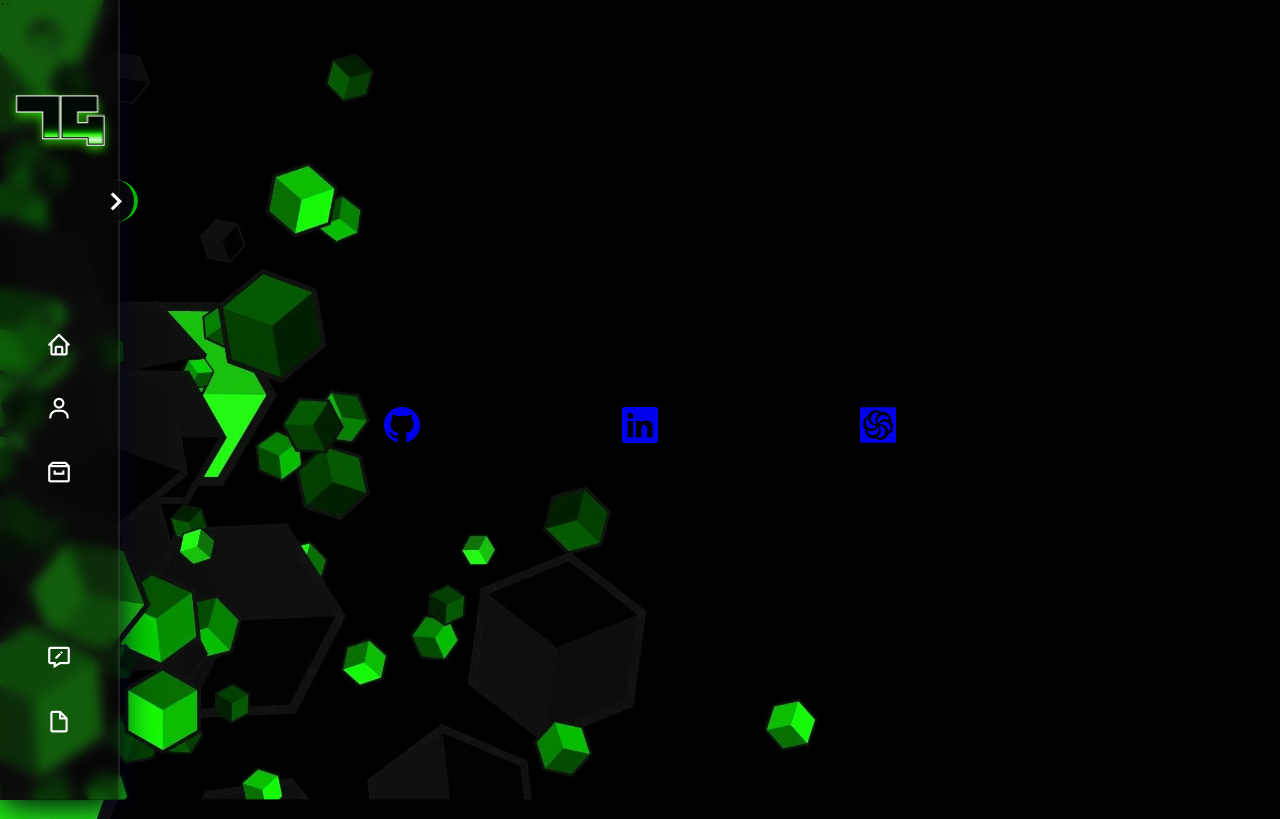
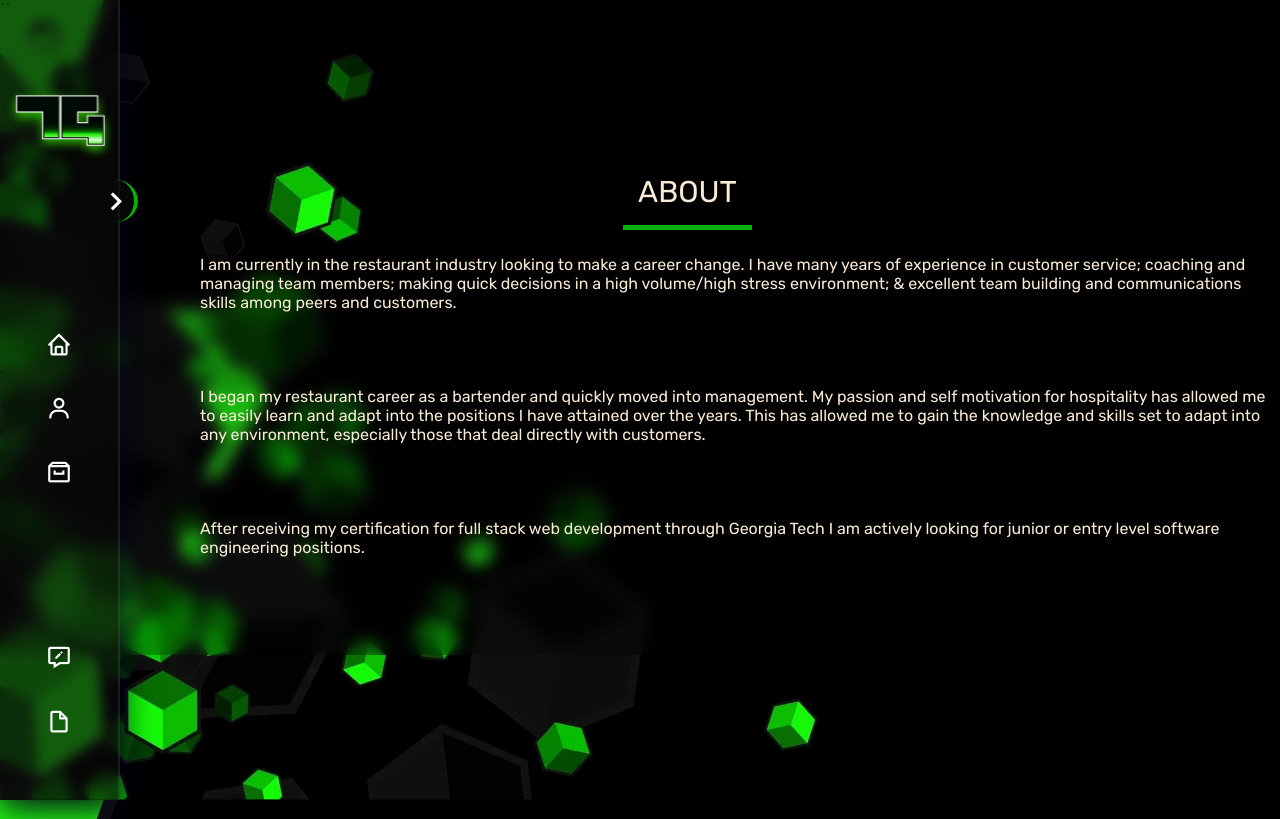
Before and after one commit to wtguenthner/react-portfolio, a React (Create React App) app: page /about in a window 1280 px wide. Built offline with nearby package versions, Linux system fonts and the light colour scheme.

Commit message:
Added about me section

```diff
--- a/src/components/About/About.css
+++ b/src/components/About/About.css
@@ -4,12 +4,27 @@
     height:100vh;
     width:100%;
     display: flex;
-    flex-direction: row;
+    flex-direction: column;
     /* padding-bottom: 100px; */
     justify-content: center;
     align-items: center;
     position: absolute;
     z-index: 0;
+}
+.aboutMe .container{
+    display: flex;
+    flex-wrap: wrap;
+    position: relative;
+    justify-content: center;
+    width: 100%;
+    height: 50%;
+    padding-left: 200px;
+    margin: 50px auto;
+    z-index: 0;
+    padding-bottom: 70px;
+    backdrop-filter: blur(8px);
+    -webkit-backdrop-filter: blur(8px);
+    background: rgba(5, 5, 5, 0.25);
 }
 
 .aboutMe img {
@@ -22,17 +37,27 @@
     width:150px;
     /* padding-bottom: 100px; */
 }
-.aboutMe .profile{
-    height:fit-content;
-    /* padding:10px; */
-    /* border-style:solid;
-    border-radius: 20px; */
 
-    width:40%;
-    text-align: center;
-    /* box-shadow: 5px 5px 5px black; */
+.aboutMe .aboutMeContainer{
+    display:flex;
+    flex-direction: column;
+    justify-content: center;
+}
 
-}
+.aboutMe .aboutMeContainer .aboutMeTitle{
+    font-size:30px;
+    /* background-color:rgb(61, 60, 60); */
+    padding:15px;
+    /* border-radius:25px; */
+    margin-left: 95px;
+    color:antiquewhite ;
+    margin-top:25px;
+    margin-bottom:-25px;
+    border-bottom-style: solid;
+    border-width: 5px;
+    border-bottom-color:#06b304;
+    box-shadow: 5px 5px 5px black;
+  }
 
 .aboutMe .contactLinks{
     font-size: 36px;
--- a/src/components/About/About.js
+++ b/src/components/About/About.js
@@ -1,32 +1,35 @@
 import "./About.css";
-import "../Nav/Nav.css"
+import "../Nav/Nav.css";
 import profile from "./img/profile_pic.jpeg";
 import { GoMarkGithub } from "react-icons/go";
-import {BsLinkedin} from "react-icons/bs";
-import {SiCodewars} from "react-icons/si";
+import { BsLinkedin } from "react-icons/bs";
+import { SiCodewars } from "react-icons/si";
 import Animate from "../../Animate";
 const About = () => (
   //  <div className="aboutMe">
   //   <span>About Me</span>
   //  </div>
   <Animate>
-  <main className="aboutMe">
-
-    <div className="profile">
-      {/* <div>
-        <img src={profile} />
-      </div> */}
-      <p>
-        <h3></h3>
-        <div className = "contactLinks">
-        <div className = "icon"><a href="https://github.com/wtguenthner"><GoMarkGithub /></a></div>
-<div className = "icon"><a href="https://www.linkedin.com/in/taylor-guenthner"><BsLinkedin /></a></div>
-<div className = "icon"><a href="https://www.codewars.com/users/wtguenthner"><SiCodewars /></a></div>
-</div>
-      </p>
-
-    </div>
-  </main>
+    <main className="aboutMe">
+      <div className="aboutMeContainer">
+        <div className="aboutMeTitle">ABOUT</div>
+      </div>
+      <div className="container">
+        <p>I am currently in the restaurant industry looking to make a career
+        change. I have many years of experience in customer service; coaching
+        and managing team members; making quick decisions in a high volume/high
+        stress environment; & excellent team building and communications skills
+        among peers and customers.</p><br></br>
+        <p> I began my restaurant career as a bartender
+        and quickly moved into management. My passion and self motivation for
+        hospitality has allowed me to easily learn and adapt into the positions
+        I have attained over the years. This has allowed me to gain the
+        knowledge and skills set to adapt into any environment, especially those
+        that deal directly with customers.</p> <br></br><p>After receiving my certification for
+        full stack web development through Georgia Tech I am actively looking
+        for junior or entry level software engineering positions.</p>
+      </div>
+    </main>
   </Animate>
 );
 
```
